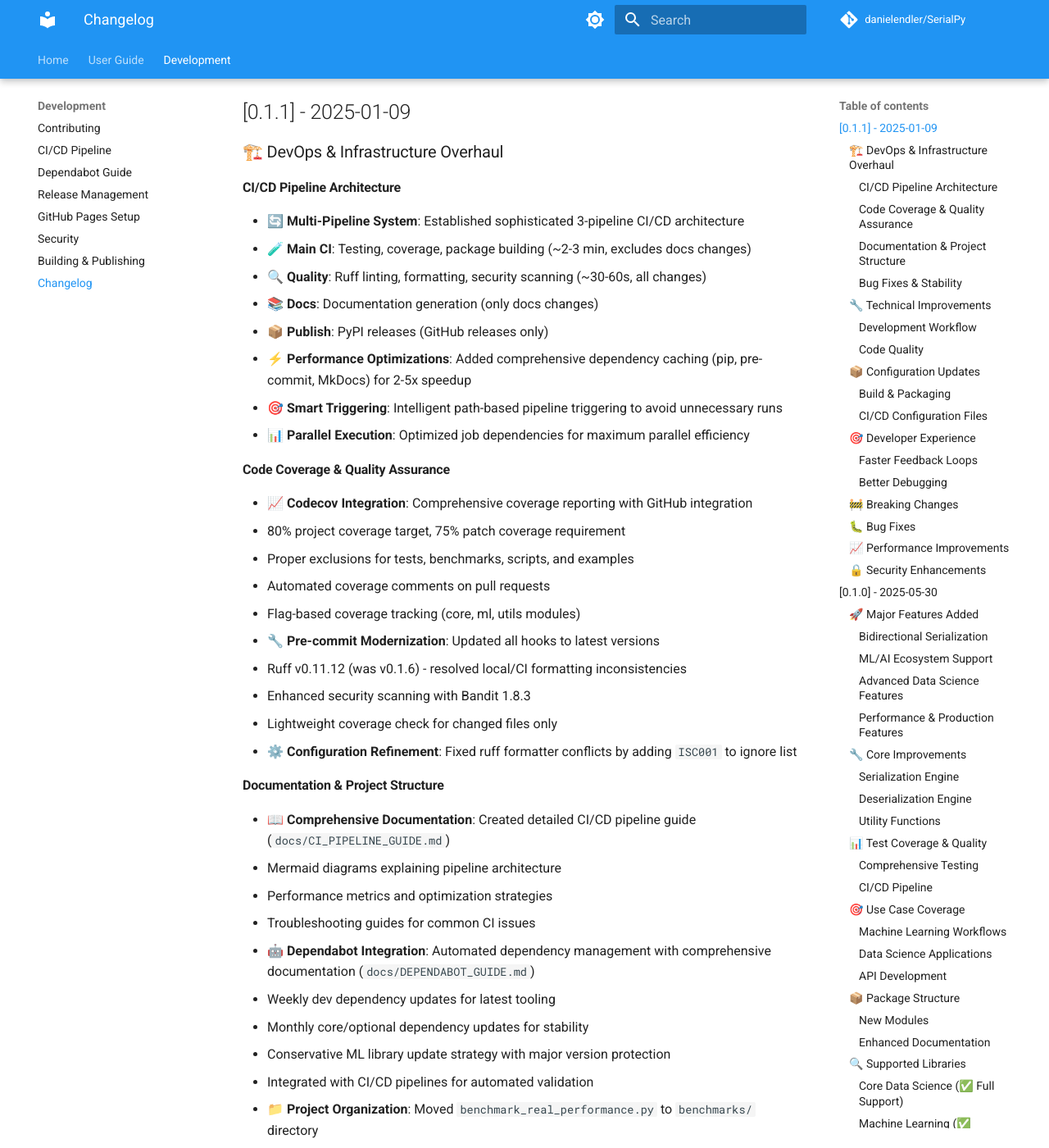
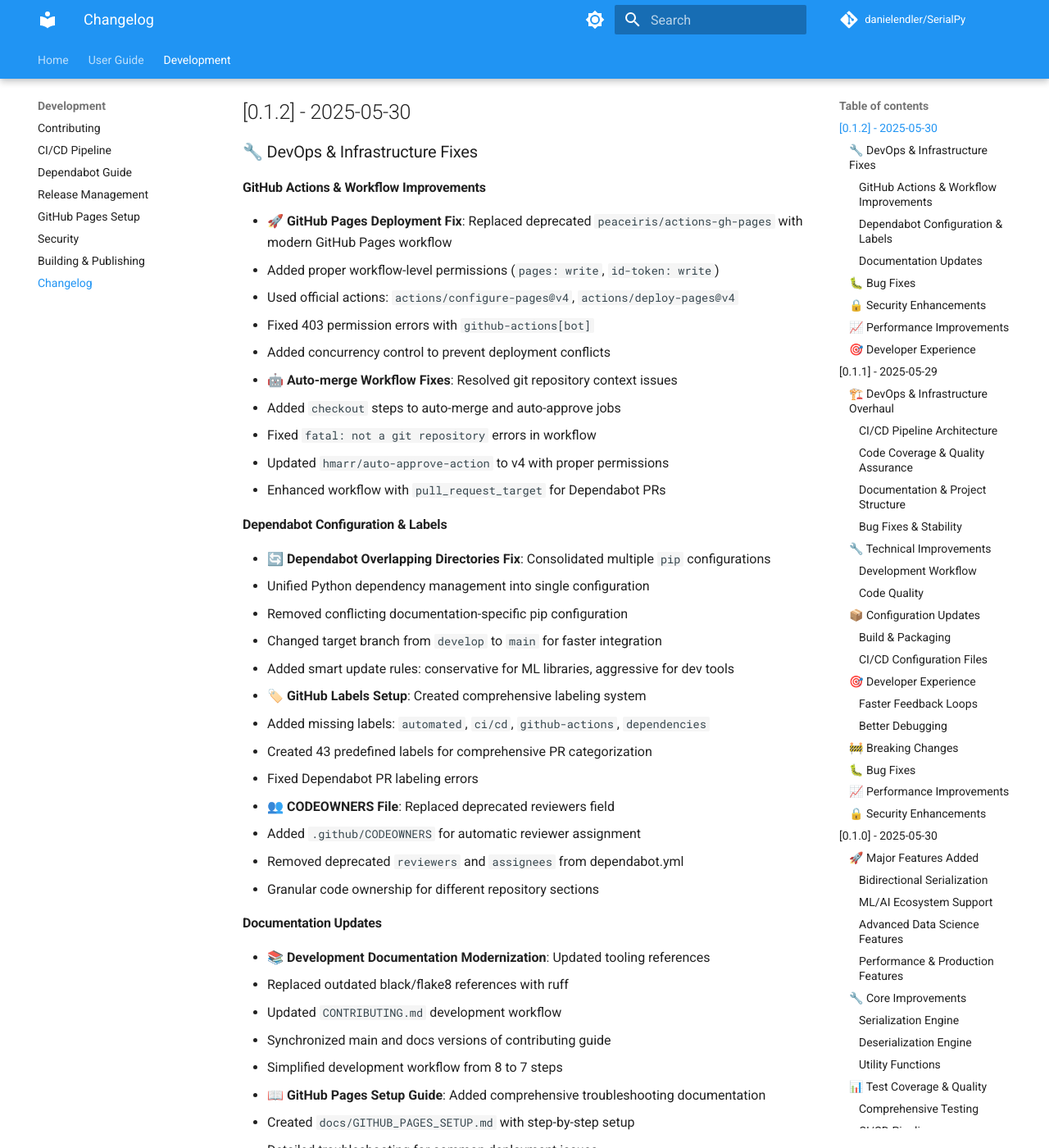
Before and after one commit to danielendler/datason, an MkDocs documentation site: the page built from docs/CHANGELOG.md, in a window 1280 px wide and 1400 px high, scrolled down 216 px. Shown: the whole window at 82% size. Built offline with MkDocs 1.6.1 and Material for MkDocs 9.7.7, drawn with Linux system fonts in a browser that asks for light colours; comment, search, counter and statistics services are not loaded; the version menu is left out; some of the changed text lies outside the part shown.

Commit message:
🏷️ Release v0.1.2: DevOps infrastructure fixes

```diff
--- a/docs/CHANGELOG.md
+++ b/docs/CHANGELOG.md
@@ -5,7 +5,73 @@
 The format is based on [Keep a Changelog](https://keepachangelog.com/en/1.0.0/),
 and this project adheres to [Semantic Versioning](https://semver.org/spec/v2.0.0.html).
 
-## [0.1.1] - 2025-01-09
+## [0.1.2] - 2025-05-30
+
+### 🔧 DevOps & Infrastructure Fixes
+
+#### GitHub Actions & Workflow Improvements
+- **🚀 GitHub Pages Deployment Fix**: Replaced deprecated `peaceiris/actions-gh-pages` with modern GitHub Pages workflow
+  - Added proper workflow-level permissions (`pages: write`, `id-token: write`)
+  - Used official actions: `actions/configure-pages@v4`, `actions/deploy-pages@v4`
+  - Fixed 403 permission errors with `github-actions[bot]`
+  - Added concurrency control to prevent deployment conflicts
+- **🤖 Auto-merge Workflow Fixes**: Resolved git repository context issues
+  - Added `checkout` steps to auto-merge and auto-approve jobs
+  - Fixed `fatal: not a git repository` errors in workflow
+  - Updated `hmarr/auto-approve-action` to v4 with proper permissions
+  - Enhanced workflow with `pull_request_target` for Dependabot PRs
+
+#### Dependabot Configuration & Labels
+- **🔄 Dependabot Overlapping Directories Fix**: Consolidated multiple `pip` configurations
+  - Unified Python dependency management into single configuration
+  - Removed conflicting documentation-specific pip configuration
+  - Changed target branch from `develop` to `main` for faster integration
+  - Added smart update rules: conservative for ML libraries, aggressive for dev tools
+- **🏷️ GitHub Labels Setup**: Created comprehensive labeling system
+  - Added missing labels: `automated`, `ci/cd`, `github-actions`, `dependencies`
+  - Created 43 predefined labels for comprehensive PR categorization
+  - Fixed Dependabot PR labeling errors
+- **👥 CODEOWNERS File**: Replaced deprecated reviewers field
+  - Added `.github/CODEOWNERS` for automatic reviewer assignment
+  - Removed deprecated `reviewers` and `assignees` from dependabot.yml
+  - Granular code ownership for different repository sections
+
+#### Documentation Updates
+- **📚 Development Documentation Modernization**: Updated tooling references
+  - Replaced outdated black/flake8 references with ruff
+  - Updated `CONTRIBUTING.md` development workflow
+  - Synchronized main and docs versions of contributing guide
+  - Simplified development workflow from 8 to 7 steps
+- **📖 GitHub Pages Setup Guide**: Added comprehensive troubleshooting documentation
+  - Created `docs/GITHUB_PAGES_SETUP.md` with step-by-step setup
+  - Detailed troubleshooting for common deployment issues
+  - Alternative solutions for different repository configurations
+
+### 🐛 Bug Fixes
+- Fixed GitHub Pages deployment permission errors (`403 Forbidden`)
+- Resolved Dependabot auto-approve workflow permission issues
+- Fixed auto-merge workflow git repository context errors
+- Corrected overlapping Dependabot configurations causing validation errors
+
+### 🔒 Security Enhancements
+- Updated GitHub Actions permissions to minimal required scope
+- Enhanced workflow security with proper OIDC authentication
+- Added explicit permission scoping for auto-merge operations
+
+### 📈 Performance Improvements
+- Streamlined Dependabot configuration reduces processing overhead
+- Optimized GitHub Actions caching strategies maintained
+- Reduced workflow complexity while maintaining functionality
+
+### 🎯 Developer Experience
+- Comprehensive automation now works seamlessly end-to-end
+- Faster feedback loops with working auto-merge system
+- Clear documentation for troubleshooting common issues
+- Modern tooling references align with actual project setup
+
+---
+
+## [0.1.1] - 2025-05-29
 
 ### 🏗️ DevOps & Infrastructure Overhaul
 
--- a/pyproject.toml
+++ b/pyproject.toml
@@ -4,7 +4,7 @@
 
 [project]
 name = "serialpy"
-version = "0.1.0"
+version = "0.1.2"
 description = "A comprehensive Python package for intelligent serialization that handles complex data types with ease."
 readme = "README.md"
 requires-python = ">=3.8"
```
Also changed, not shown: CHANGELOG.md (+67 -1 lines), 1 other file.
